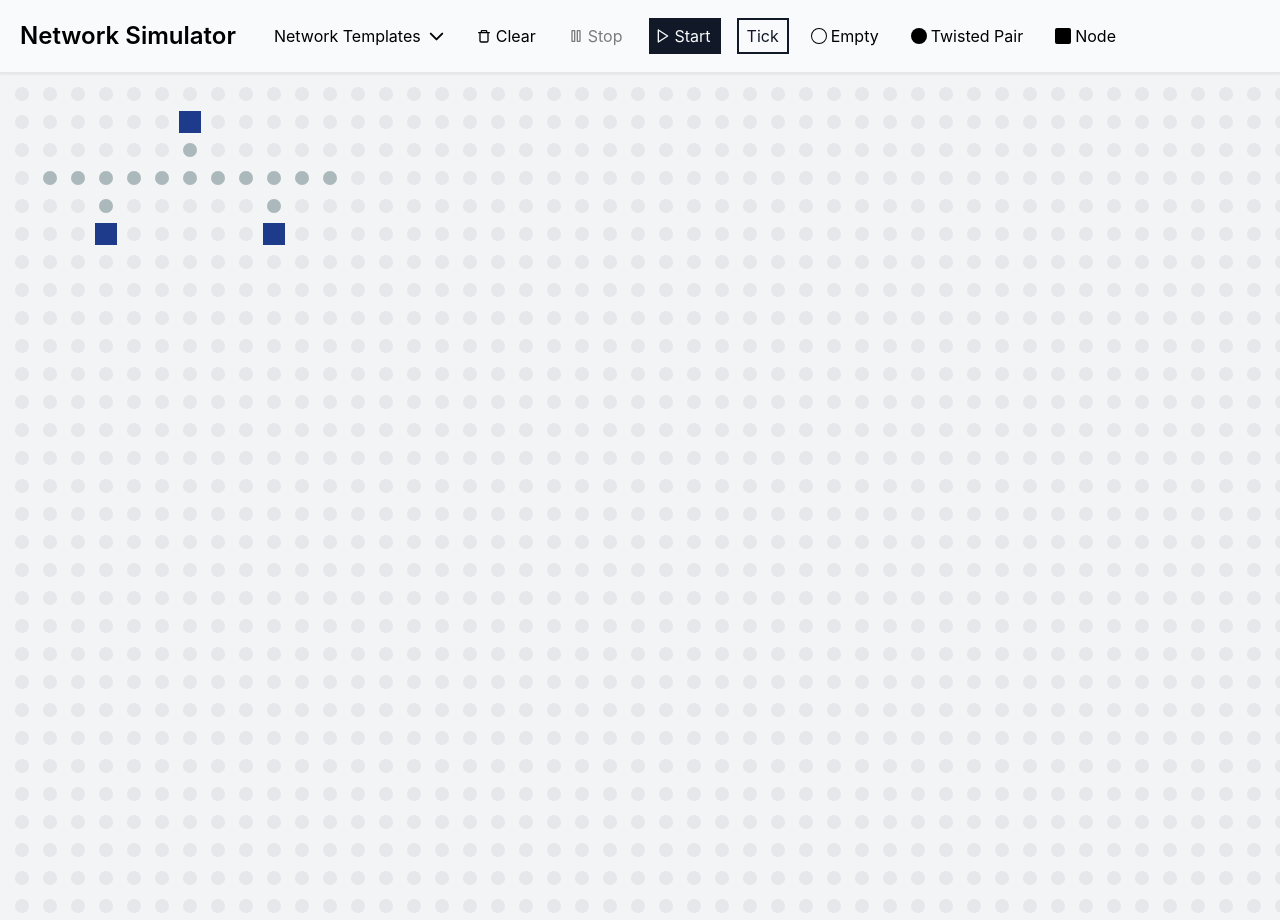
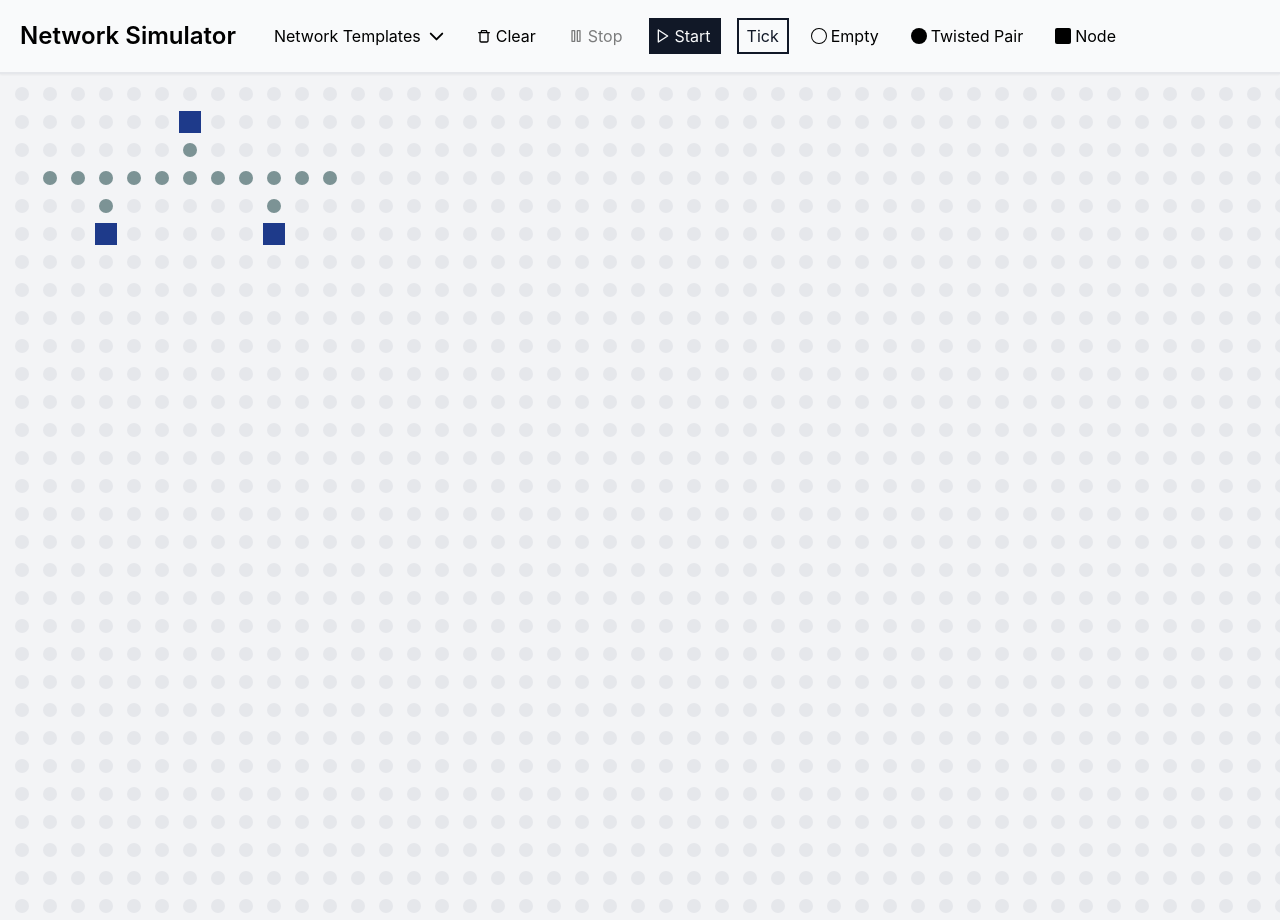
Before and after one commit to brunomariz/network-sim-oo, a Next.js app: page / in a window 1280 px wide. Shown: the top 920 px of the page. Built offline with nearby package versions, Linux system fonts and the light colour scheme.

Commit message:
style: improve tp visibility

```diff
--- a/components/GridElement/gridElement.module.css
+++ b/components/GridElement/gridElement.module.css
@@ -15,15 +15,15 @@
 }
 
 .linkElement {
-  @apply bg-opacity-40;
+  @apply bg-opacity-50;
 }
 
 .tpElement {
   background: #053234;
-  @apply linkElement opacity-30;
+  @apply linkElement opacity-50;
 }
 .justTransmittedLink {
-  @apply opacity-40;
+  @apply opacity-[55%];
 }
 .transmittingLink {
   @apply opacity-100;
```
